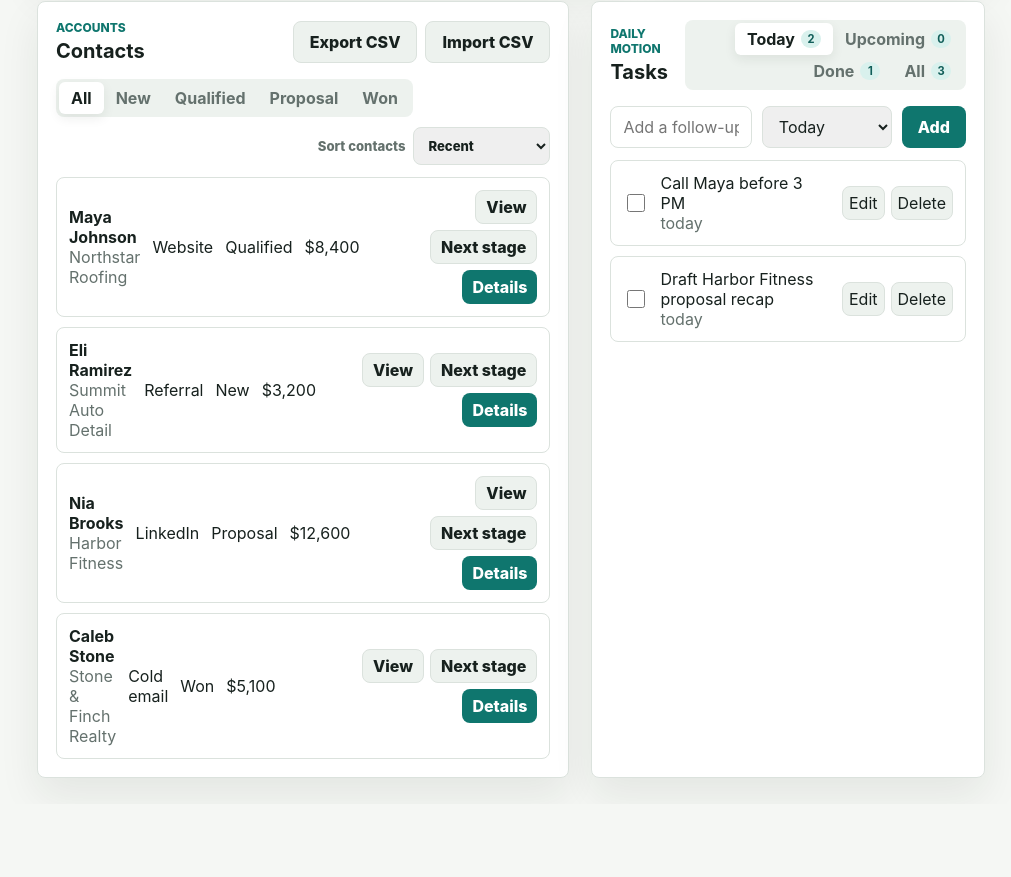
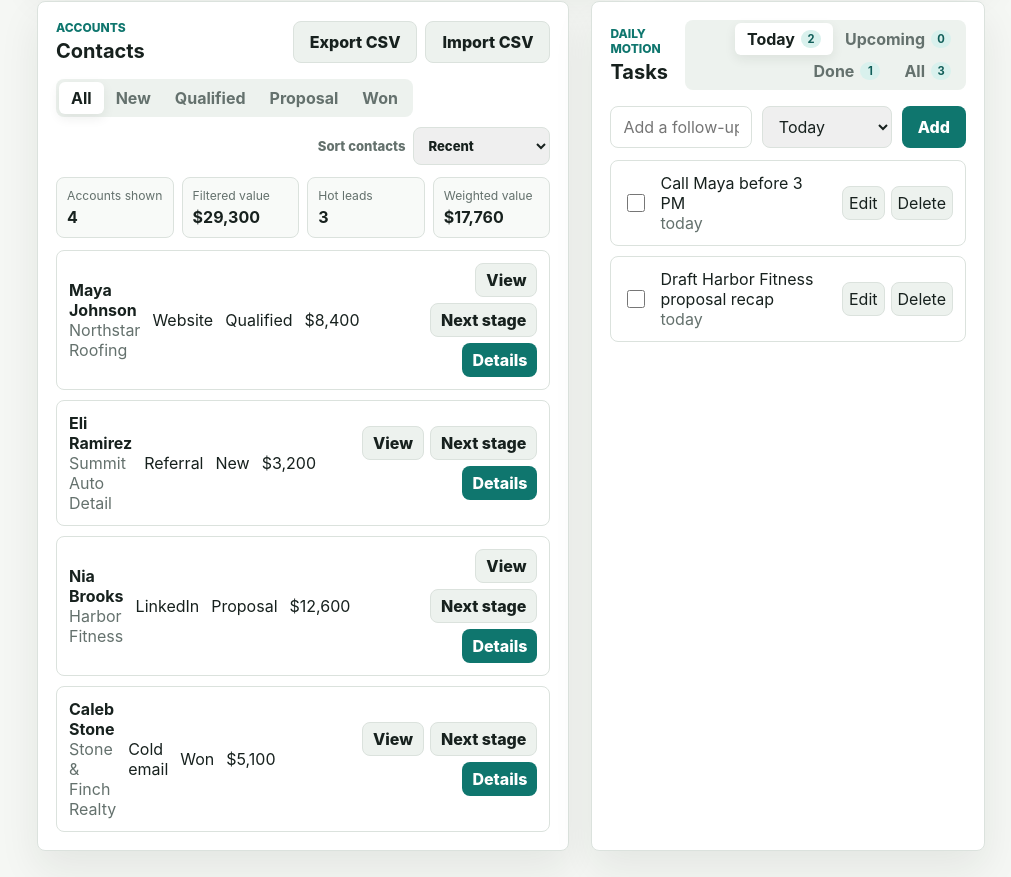
Before and after one commit to camnapper062603/closepilot-crm, a website: page index.html in a window 1280 px wide. Shown: the part 2506-3383 px from the top of the page, without its empty margins (269-1280 px from the left). Before the commit the page ends 3310 px from the top, so only its background shows below. Drawn offline with Linux system fonts and the light colour scheme.

Commit message:
Add contact summary metrics

```diff
--- a/app.js
+++ b/app.js
@@ -140,6 +140,7 @@ const board = document.querySelector("#pipelineBoard");
 const insightList = document.querySelector("#insightList");
 const leadBrief = document.querySelector("#leadBrief");
 const contactTable = document.querySelector("#contactTable");
+const contactSummary = document.querySelector("#contactSummary");
 const contactSortInput = document.querySelector("#contactSort");
 const taskList = document.querySelector("#taskList");
 const automationList = document.querySelector("#automationList");
@@ -1035,11 +1036,13 @@ function renderActivityFeed() {
 }
 
 function renderContacts() {
-  const leads = sortedContactLeads(filteredLeads());
+  const filtered = filteredLeads();
+  const leads = sortedContactLeads(filtered);
   document.querySelectorAll("[data-contact-filter]").forEach((button) => {
     button.classList.toggle("active", button.dataset.contactFilter === contactFilter);
   });
   contactSortInput.value = contactSort;
+  renderContactSummary(filtered);
 
   contactTable.innerHTML = leads.length
     ? leads
@@ -1079,6 +1082,31 @@ function renderContacts() {
       await moveLead(button.dataset.contactNext, 1);
     });
   });
+}
+
+function renderContactSummary(leads) {
+  const value = leads.reduce((sum, lead) => sum + lead.value, 0);
+  const hot = leads.filter((lead) => lead.score >= 80).length;
+  const weighted = leads.reduce((sum, lead) => sum + weightedLeadValue(lead), 0);
+
+  contactSummary.innerHTML = `
+    <article>
+      <span>Accounts shown</span>
+      <strong>${leads.length}</strong>
+    </article>
+    <article>
+      <span>Filtered value</span>
+      <strong>${formatter.format(value)}</strong>
+    </article>
+    <article>
+      <span>Hot leads</span>
+      <strong>${hot}</strong>
+    </article>
+    <article>
+      <span>Weighted value</span>
+      <strong>${formatter.format(weighted)}</strong>
+    </article>
+  `;
 }
 
 function renderTasks() {
--- a/index.html
+++ b/index.html
@@ -224,6 +224,7 @@
                 </select>
               </label>
             </div>
+            <div class="contact-summary" id="contactSummary" aria-label="Contact summary"></div>
             <div class="contact-table" id="contactTable"></div>
           </section>
 
--- a/styles.css
+++ b/styles.css
@@ -502,6 +502,31 @@ button.insight-card:hover {
   color: var(--ink);
   min-height: 38px;
   padding: 0 10px;
+}
+
+.contact-summary {
+  display: grid;
+  gap: 8px;
+  grid-template-columns: repeat(4, minmax(0, 1fr));
+  margin-bottom: 12px;
+}
+
+.contact-summary article {
+  background: #f8faf8;
+  border: 1px solid var(--line);
+  border-radius: 8px;
+  display: grid;
+  gap: 4px;
+  padding: 10px;
+}
+
+.contact-summary span {
+  color: var(--muted);
+  font-size: 0.76rem;
+}
+
+.contact-summary strong {
+  font-size: 1rem;
 }
 
 .task-filters button {
@@ -1244,6 +1269,7 @@ button.insight-card:hover {
   }
 
   .metrics,
+  .contact-summary,
   .right-rail {
     grid-template-columns: 1fr 1fr;
   }
@@ -1277,6 +1303,7 @@ button.insight-card:hover {
   }
 
   .metrics,
+  .contact-summary,
   .right-rail,
   .contact-row,
   .activity-feed-item,
```
Also changed, not shown: tests/crm.spec.js (+6 -0 lines).
